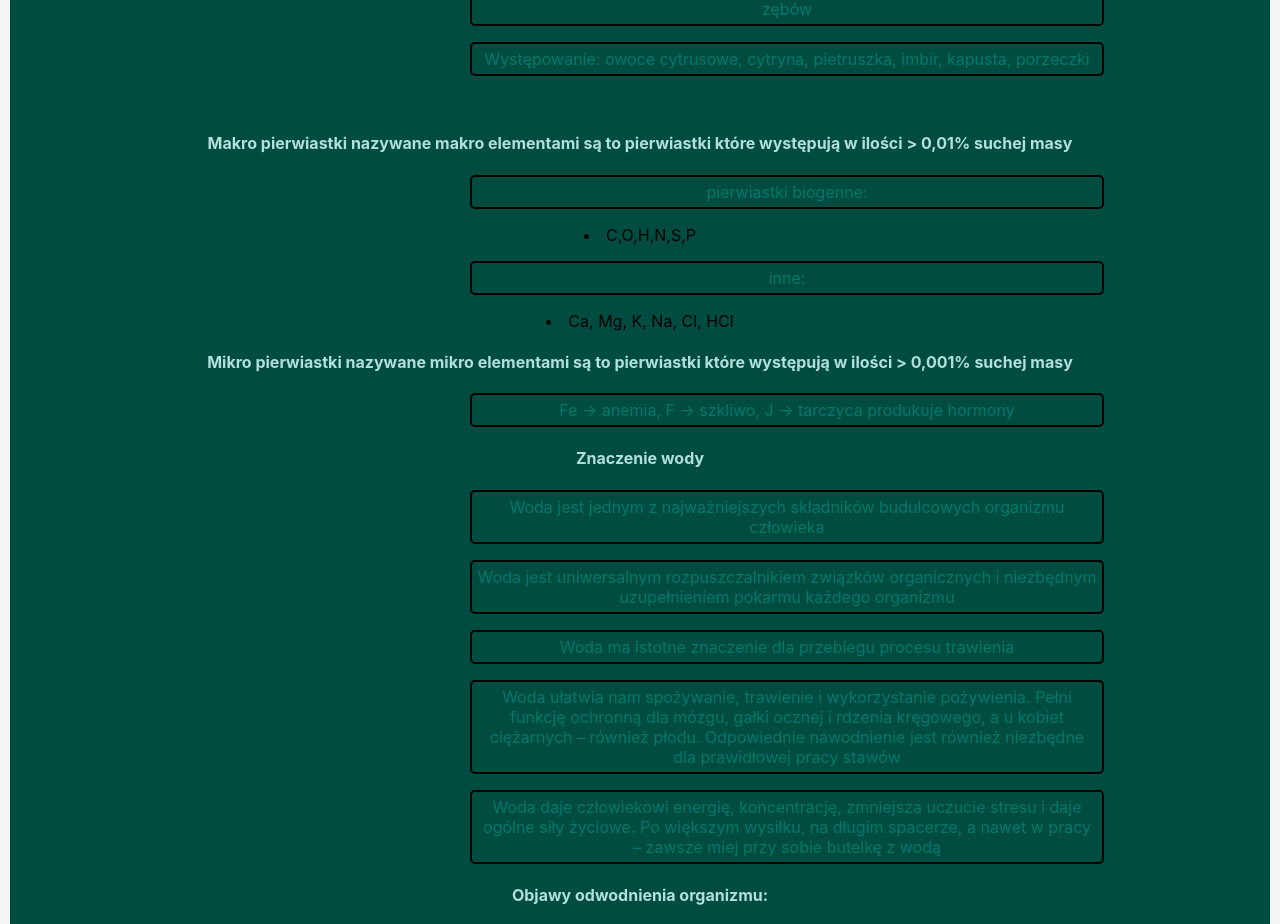
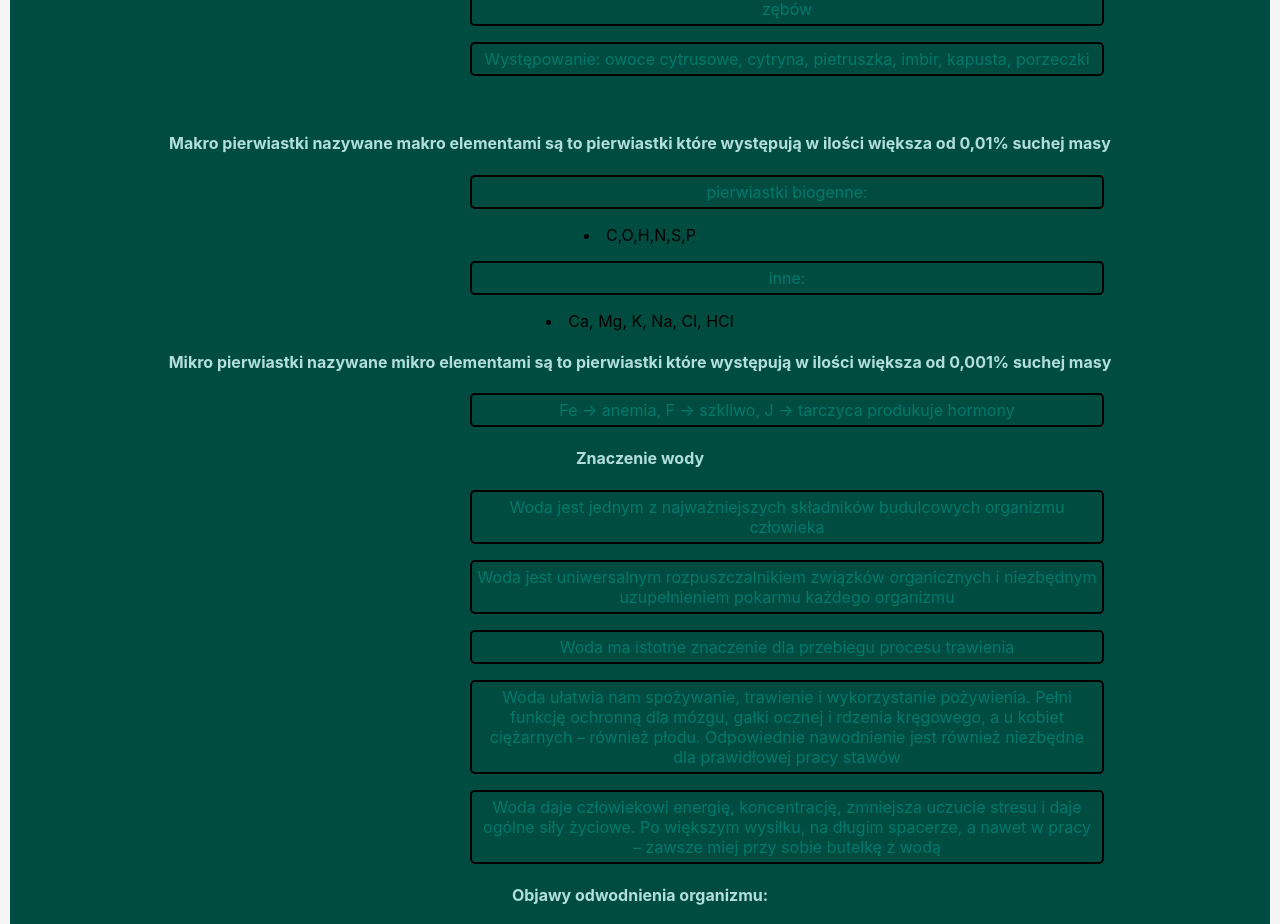
Before and after one commit to MagdalSaturs/Technischools, a React (Create React App) app in the folder project/: page /biologia in a window 1280 px wide. Shown: the part 4960-5884 px from the top of the page. Built offline with nearby package versions, Linux system fonts and the light colour scheme.

Commit message:
poprawa błędu

```diff
--- a/project/src/pages/biologia/Biologia.js
+++ b/project/src/pages/biologia/Biologia.js
@@ -165,12 +165,12 @@ const Biologia = () => {
                 <p>Skutki niedoboru: zmniejszona odporność, owrzodzenie dziąseł i wypadanie zębów</p>
                 <p>Występowanie: owoce cytrusowe, cytryna, pietruszka, imbir, kapusta, porzeczki</p>
                 <br/>
-                <h4>Makro pierwiastki nazywane makro elementami są to pierwiastki które występują w ilości > 0,01% suchej masy</h4>
+                <h4>Makro pierwiastki nazywane makro elementami są to pierwiastki które występują w ilości większa od 0,01% suchej masy</h4>
                 <p>pierwiastki biogenne:</p>
                 <li>C,O,H,N,S,P</li>
                 <p>inne:</p>
                 <li>Ca, Mg, K, Na, Cl, HCl</li>
-                <h4>Mikro pierwiastki nazywane mikro elementami są to pierwiastki które występują w ilości > 0,001% suchej masy</h4>
+                <h4>Mikro pierwiastki nazywane mikro elementami są to pierwiastki które występują w ilości większa od 0,001% suchej masy</h4>
                 <p>Fe → anemia, F → szkliwo, J → tarczyca produkuje hormony</p>
                 <h4>Znaczenie wody</h4>
                 <p>Woda jest jednym z najważniejszych składników budulcowych organizmu człowieka</p>
```
